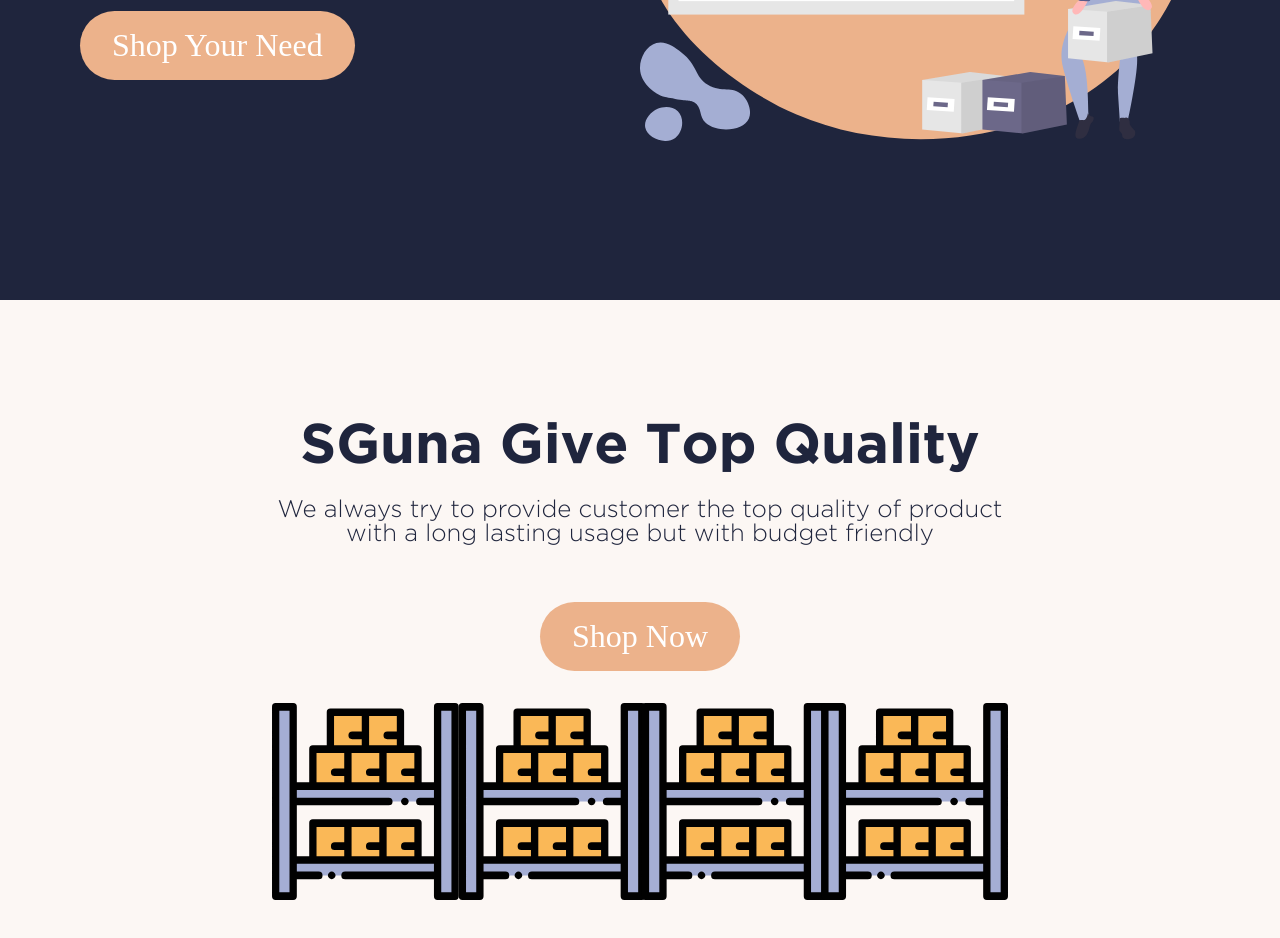
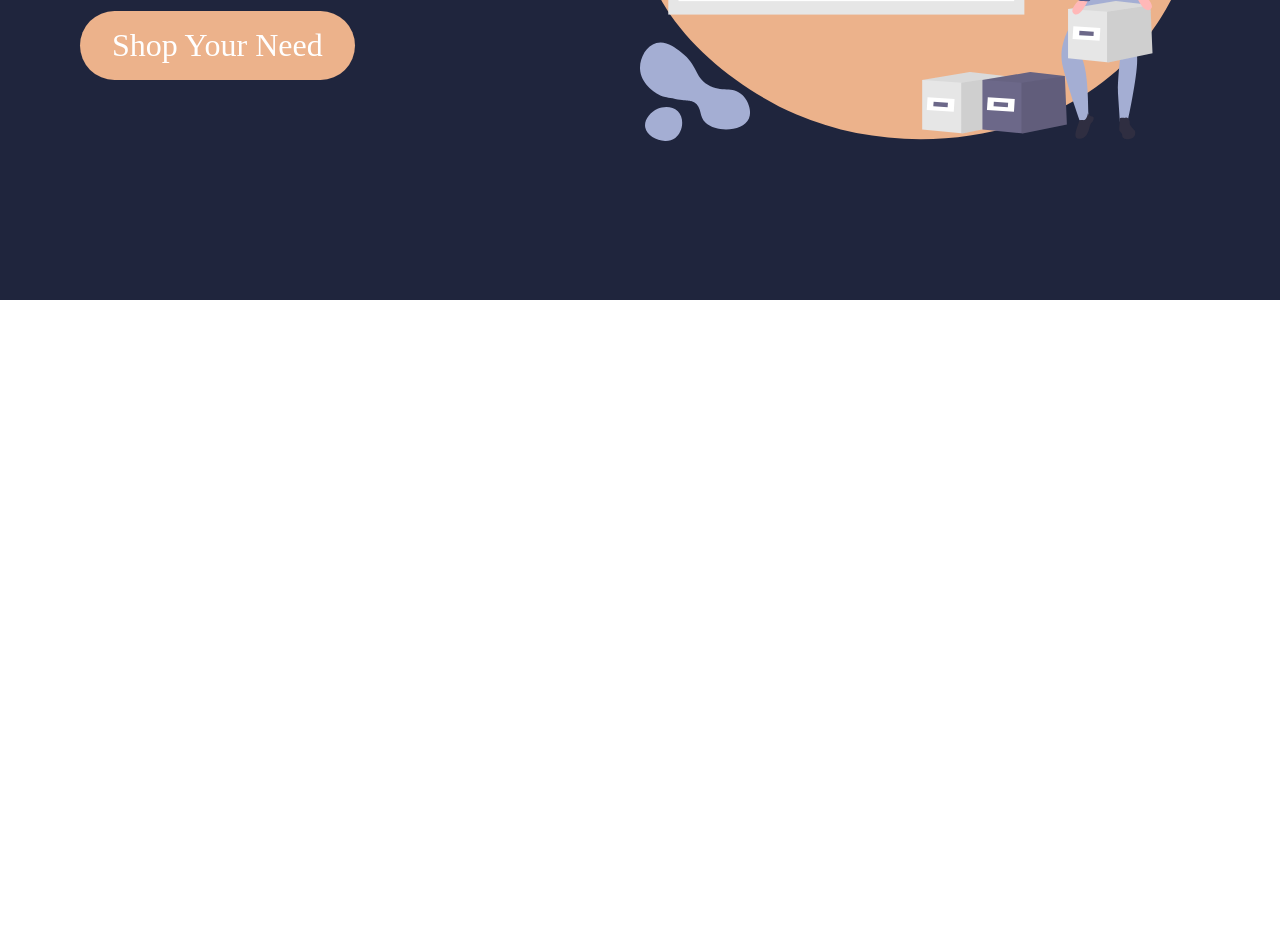
Before and after one commit to AsterinGray/Ecommerce-Front-End, a plain HTML site: page index.html in a window 1280 px wide. Shown: the part 500-1438 px from the top of the page. After the commit the page ends 800 px from the top, so only its background shows below. Drawn offline with Linux system fonts and the light colour scheme.

Commit message:
refactor

```diff
--- a/css/style.css
+++ b/css/style.css
@@ -104,46 +104,6 @@ label[for="hamburger"], #hamburger{
     margin: 2rem 0;
 }
 
-.quality {
-    background-color: #FCF7F4;
-    display: flex;
-    justify-content: center;
-    align-items: center;
-    height: 90vh;
-    padding: 0 5rem;
-    color: #1F253D;
-}
-
-.quality-head {
-    text-align: center;
-    display: flex;
-    flex-direction: column;
-    align-self: center;
-
-    margin-left: 15vw;
-    margin-right: 15vw;
-}
-
-.quality-head p:first-child {
-    font: 3.5rem GothamBold;
-    margin: 0;
-}
-
-.quality-head p:nth-child(2) {
-    font: 1.5rem GothamLight;
-}
-
-.quality-head .quality-button {
-    background-color: #ECB28B;
-    border-radius: 50px;
-    width: fit-content;
-    color: white;
-    font-size: 2rem;
-    padding: 1rem 2rem;
-    margin: 2rem 0;
-    align-self: center;
-}
-
 @media only screen and (max-width: 768px){
     .navbar{
         padding: 0 1rem;
@@ -219,14 +179,4 @@ label[for="hamburger"], #hamburger{
     .landing-content-button{
         margin: 0;
     }
-
-    .quality-head {
-        width: 100%;
-        text-align: center;
-    }
-
-    .quality-button {
-        margin: 0;
-    }
-
 }
--- a/index.html
+++ b/index.html
@@ -39,15 +39,6 @@
     <section class="why">
     </section>
     <section class="quality">
-        <div class="quality-head">
-            <p>SGuna Give Top Quality</p>
-            <p>We always try to provide customer the top quality of product with a long lasting usage but with budget friendly</p>
-            <div class="quality-button">
-                Shop Now
-            </div>
-            <img src="asset/img/stock-icon.svg" alt="Stock-Quality">
-        </div>
-
     </section>
     <section class="customer">
 
```
